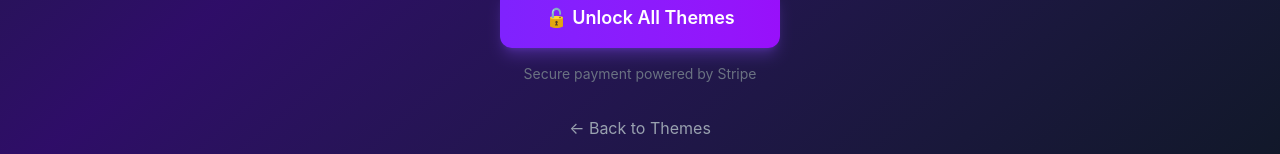
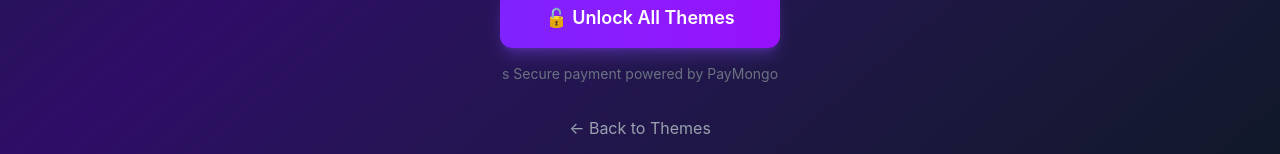
Before and after one commit to Calliduz/mindflip, a React (Vite) app: page /unlock in a window 1280 px wide. Shown: the part 888-1042 px from the top of the page. Built offline with nearby package versions, Linux system fonts and the light colour scheme.

Commit message:
feat: Add premium unlock page and update backend payment integration documentation from Stripe to PayMongo.

```diff
--- a/src/pages/UnlockPremium.tsx
+++ b/src/pages/UnlockPremium.tsx
@@ -107,8 +107,8 @@
           >
             🔓 Unlock All Themes
           </Button>
-          <p className="mt-4 text-sm text-gray-500">
-            Secure payment powered by Stripe
+          <p className="mt-4 text-sm text-gray-500">s
+            Secure payment powered by PayMongo
           </p>
         </div>
 
```
Also changed, not shown: 1 other file (tests, documents, lock files or other folders).
